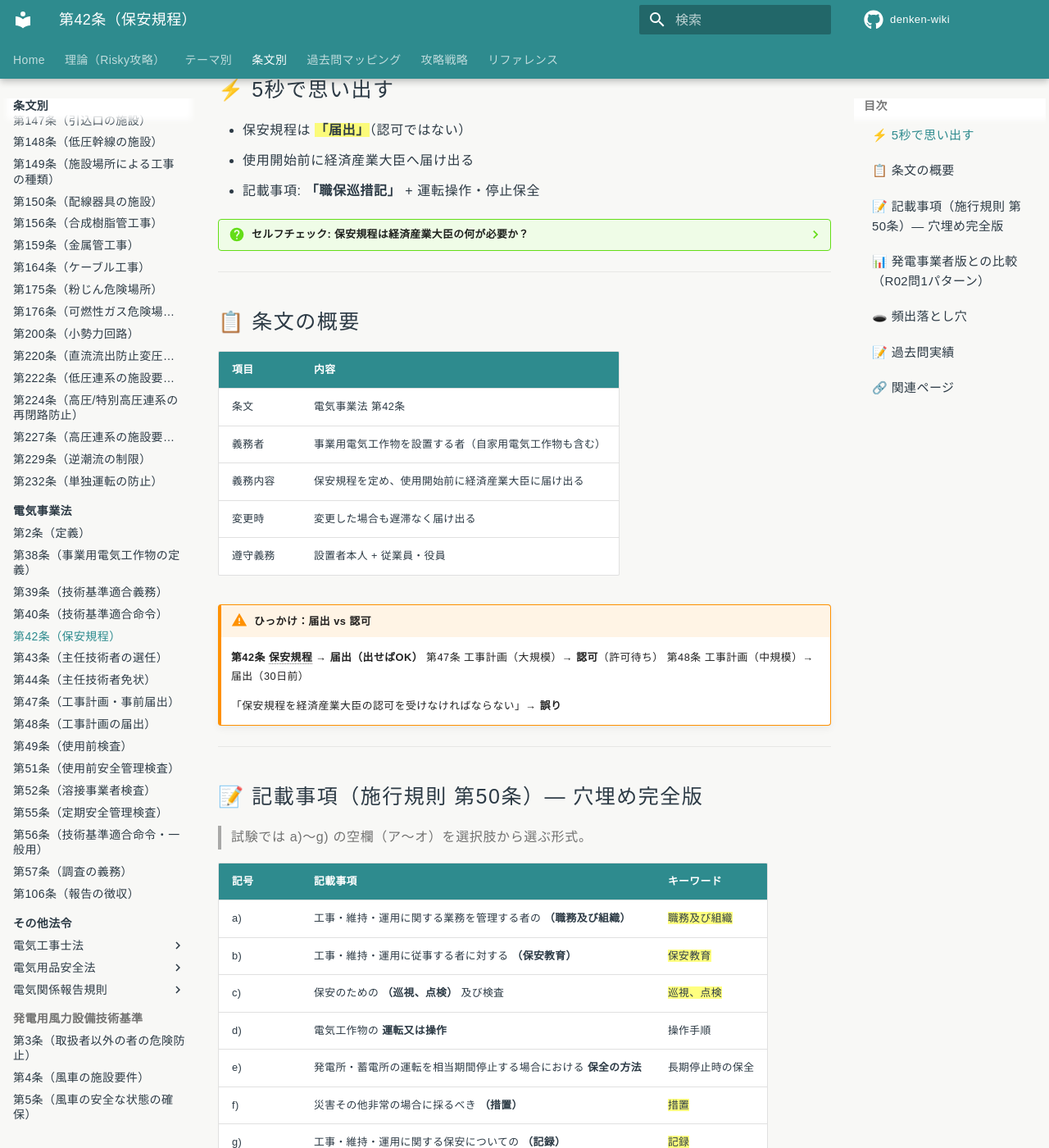
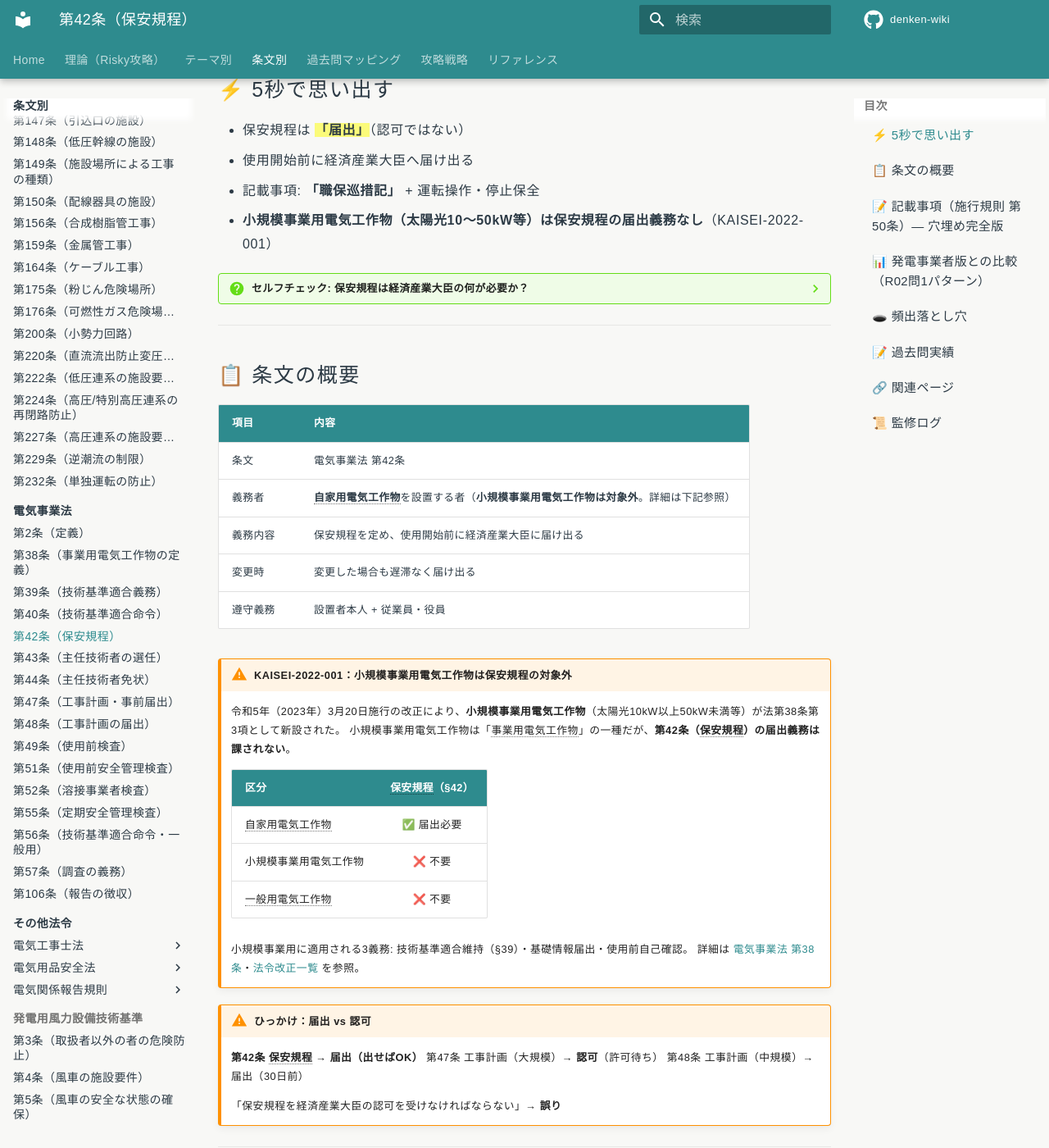
Before and after one commit to kfurufuru/denken-wiki, an MkDocs documentation site: the page built from docs/articles/jigyoho/42.md, in a window 1280 px wide and 1400 px high, scrolled down 549 px. Shown: the whole window at 82% size. Built offline with MkDocs 1.6.1 and Material for MkDocs 9.7.7, drawn with Linux system fonts in a browser that asks for light colours; comment, search, counter and statistics services are not loaded; some of the changed text lies outside the part shown.

Commit message:
fix(42): KAISEI-2022-001 反映 v1.0→v1.1

```diff
--- a/docs/articles/jigyoho/42.md
+++ b/docs/articles/jigyoho/42.md
@@ -14,6 +14,7 @@
 - 保安規程は ==**「届出」**==（認可ではない）
 - 使用開始前に経済産業大臣へ届け出る
 - 記載事項: **「職保巡措記」** + 運転操作・停止保全
+- **小規模事業用電気工作物（太陽光10〜50kW等）は保安規程の届出義務なし**（KAISEI-2022-001）
 
 ??? question "セルフチェック: 保安規程は経済産業大臣の何が必要か？"
     **届出**のみ。「認可」（許可待ち）は誤り。工事計画（第47条）だけが認可。第42条の保安規程と第43条の主任技術者はともに届出。
@@ -25,10 +26,23 @@
 | 項目 | 内容 |
 |------|------|
 | 条文 | 電気事業法 第42条 |
-| 義務者 | 事業用電気工作物を設置する者（自家用電気工作物も含む）|
+| 義務者 | **自家用電気工作物**を設置する者（**小規模事業用電気工作物は対象外**。詳細は下記参照）|
 | 義務内容 | 保安規程を定め、使用開始前に経済産業大臣に届け出る |
 | 変更時 | 変更した場合も遅滞なく届け出る |
 | 遵守義務 | 設置者本人 + 従業員・役員 |
+
+!!! warning "KAISEI-2022-001：小規模事業用電気工作物は保安規程の対象外"
+    令和5年（2023年）3月20日施行の改正により、**小規模事業用電気工作物**（太陽光10kW以上50kW未満等）が法第38条第3項として新設された。
+    小規模事業用電気工作物は「事業用電気工作物」の一種だが、**第42条（保安規程）の届出義務は課されない**。
+
+    | 区分 | 保安規程（§42）|
+    |------|:------:|
+    | 自家用電気工作物 | ✅ 届出必要 |
+    | 小規模事業用電気工作物 | ❌ 不要 |
+    | 一般用電気工作物 | ❌ 不要 |
+
+    小規模事業用に適用される3義務: 技術基準適合維持（§39）・基礎情報届出・使用前自己確認。
+    詳細は [電気事業法 第38条](38.md)・[法令改正一覧](../../reference/hourei-kaisei.md) を参照。
 
 !!! warning "ひっかけ：届出 vs 認可"
     **第42条 保安規程 → 届出（出せばOK）**
@@ -44,7 +58,7 @@
 > 試験では a)〜g) の空欄（ア〜オ）を選択肢から選ぶ形式。
 
 | 記号 | 記載事項 | キーワード |
-|------|---------|---------|
+|------|---------|------|
 | a) | 工事・維持・運用に関する業務を管理する者の **（職務及び組織）** | ==職務及び組織== |
 | b) | 工事・維持・運用に従事する者に対する **（保安教育）** | ==保安教育== |
 | c) | 保安のための **（巡視、点検）** 及び検査 | ==巡視、点検== |
@@ -64,7 +78,7 @@
 
 !!! example "典型ひっかけ選択肢"
     | 正解 | ひっかけ |
-    |------|---------|
+    |------|------|
     | 職務及び組織 | 権限及び義務 |
     | 保安教育 | 勤務体制 |
     | 巡視、点検 | 整備、補修 |
@@ -95,6 +109,7 @@
 3. 🟡 **「保安規程は変更しなくていい」** → 変更時も遅滞なく届出が必要
 4. 🟡 **遵守義務の範囲** → 設置者だけでなく従業員・役員も遵守義務（第42条第3項）
 5. 🟢 **届出先** → 経済産業大臣（経済産業大臣へ届出は他の条文も同様）
+6. 🔴 **「事業用 = 全て保安規程が必要」と誤解** → **小規模事業用電気工作物**（太陽光10kW以上50kW未満等）は保安規程の届出義務なし（KAISEI-2022-001）
 
 ---
 
@@ -114,6 +129,8 @@
     自家用版（R05下パターン）か、発電事業者版（R02パターン）かは不明。
     **「職保巡措記」の5か所を完全に覚えた上で、発電事業者版の追加2項目（PDCA・外部調達）も押さえること。**
 
+    2022年改正で新設された**小規模事業用電気工作物の保安規程除外**は、R08で正誤問題として出題される可能性がある（「太陽光30kWの設備は保安規程の届出が必要か」など）。
+
 ---
 
 ## 🔗 関連ページ
@@ -122,7 +139,16 @@
 - [電気事業法の体系](../../themes/jigyoho-taikei.md) — 保安規程の詳細解説・過去問（R05下・R02）の全文と解答
 - [主任技術者 第43条](43.md) — 保安規程とセットで届出。R08で第43条が出る可能性もある
 - [工事計画 第47条・第48条](47.md) — 認可（第47条）vs 届出（第48条）の違い
+- [電気工作物の種別 第38条](38.md) — 小規模事業用電気工作物の新設と保安規程適用外の根拠
+- [法令改正一覧](../../reference/hourei-kaisei.md) — KAISEI-2022-001 の詳細
 
 ---
 
-*最終確認: 2026-04-15 | ステータス: v1.0 | [バージョニング基準](../../reference/versioning.md)*
+*最終確認: 2026-05-07 | ステータス: v1.1 | [バージョニング基準](../../reference/versioning.md)*
+
+---
+
+## 📜 監修ログ
+
+- **2026-05-07 v1.1**（自動更新）: KAISEI-2022-001対応。小規模事業用電気工作物（§38第3項）が保安規程の適用対象外である旨を5秒で思い出す・条文概要・警告ブロック・頻出落とし穴・R08出題予測に追記。関連ページに38.md・hourei-kaisei.mdへのリンクを追加。
+- **2026-04-15 v1.0**: 初版
```
